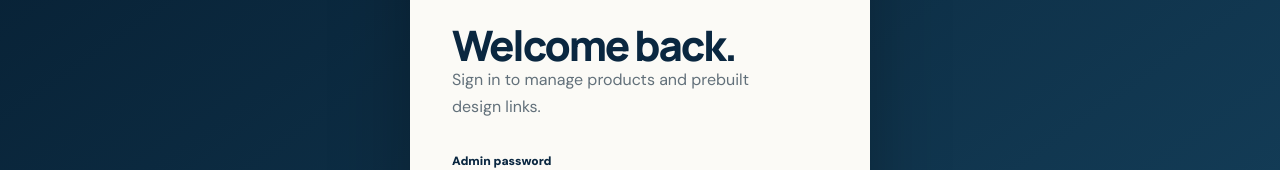
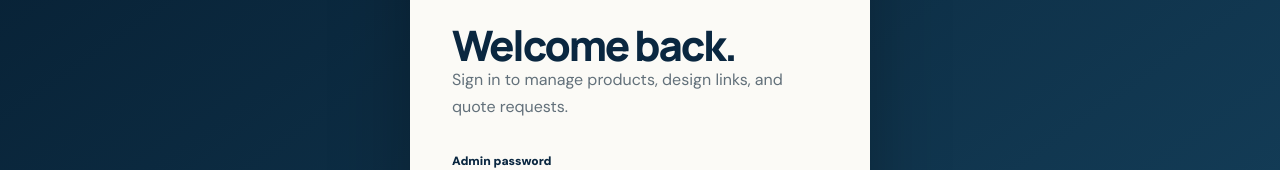
Before and after one commit to barrylunsford/mycarportguy, a Next.js app: page /admin/login in a window 1280 px wide. Shown: the part 270-440 px from the top of the page. Built offline with nearby package versions, Linux system fonts and the light colour scheme; no server answers.

Commit message:
Update admin sign-in description

```diff
--- a/app/admin/login/page.tsx
+++ b/app/admin/login/page.tsx
@@ -20,7 +20,7 @@ export default async function AdminLoginPage({ searchParams }: Props) {
         <Link href="/" className="admin-login-brand">My Carport Guy</Link>
         <p className="eyebrow"><span />Private dashboard</p>
         <h1>Welcome back.</h1>
-        <p>Sign in to manage products and prebuilt design links.</p>
+        <p>Sign in to manage products, design links, and quote requests.</p>
         {!isAdminConfigured() ? (
           <div className="admin-login-error">
             Admin login is not configured yet.
```
